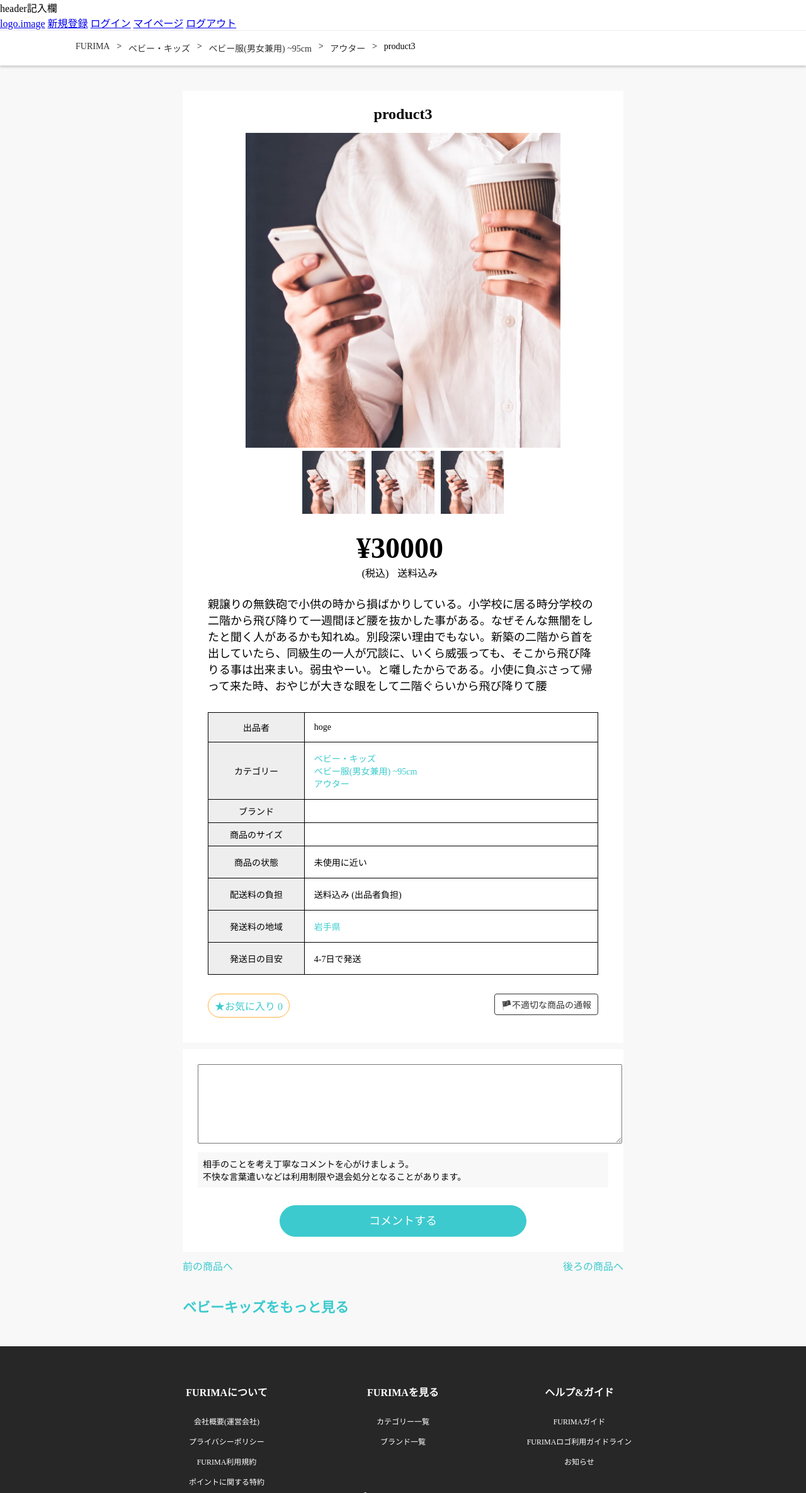
After one commit to fujiwara29/freemarket_sample_72f, a Rails app: page /items/1 in a window 1280 px wide. The commit adds this page. Shown: the top 2371 px of the page at 63% size. Run offline with Rails 7, Linux system fonts and the light colour scheme; style sheets or scripts are compiled from the project's sources.

Commit message:
show view実装

```diff
--- a/app/assets/stylesheets/application.scss
+++ b/app/assets/stylesheets/application.scss
@@ -1,2 +1,3 @@
 @import "reset";
 @import "modules/footer";
+@import "items/show";
--- /dev/null
+++ b/app/assets/stylesheets/items/_show.scss
@@ -0,0 +1,224 @@
+.breadCrumbs{
+  border-top: 1px solid #eee;
+  box-shadow: 0 3px 3px 0 rgba(0,0,0,0.16);
+  position: relative;
+  padding: 0 60px;
+  height: 55px;
+
+    ul{
+    padding: 17px 0 16px;
+    width: 100%;
+    max-width: 1040px;
+    font-size: 14px;
+    margin: 0 auto;
+
+
+    li{
+      padding: 0 10px 0 0;
+      float: left;
+    }
+    a{
+      text-decoration: none;
+      color: #333;
+    }
+  }
+
+
+}
+.main{
+  background: #f8f8f8;
+  &__snow{
+    padding: 40px;
+    margin: 0 auto;
+    .contentLeftqq{
+      display: block;
+    }
+    .contentRight{
+      width: 700px;
+      margin: 0 auto;
+      .topContent{
+        .itemBox{
+          background-color: #fff;
+          padding: 24px 40px 40px;
+          h2{
+            text-align: center;
+            font-weight: bold;
+            font-size: 24px;
+          }
+          &__body{
+            margin: 16px 0 0;
+            ul{
+              display: flex;
+              position: relative;
+
+              .image-main{
+                display: flex;
+                flex-direction: column;
+                width: 560px;
+                align-items: center;
+                margin: 0 auto;
+                .item-img{
+                  height: 500px;
+                  object-fit: cover;
+                }
+                .item-img-small{
+                  height: 100px;
+                  margin: 5px 5px 0;
+                }
+              }
+            }
+          }
+        .itemBox__price{
+          margin: 24px 0 24px;
+          text-align: center;
+          display: flex;
+          flex-direction: column;
+          span{
+            font-weight: bold;
+            font-size: 46px;
+            margin: 0 10px 0 0;
+          }
+          .itemBox__price-detail{
+            font-size:16px;
+            span{
+              font-size: 16px;
+              font-weight: normal;
+            }
+          }
+        }
+        .itemDetail{
+          font-size: 18px;
+          margin-bottom: 30px;
+        }
+        .table{
+          margin-bottom: 20px;
+          table{
+            width: 100%;
+            height: 375px;
+            border-collapse: collapse;
+            border: 1px solid #f8f8f8;
+
+            tbody{
+              tr{
+                th{
+                  width: 20%;
+                  background-color: #eee;
+                  font-weight: 400;
+                  padding: 8px;
+                  border: 1px solid;
+                  font-size: 14px;
+                  text-align: center;
+                }
+                td{
+                  width: 61%;
+                  padding: 15px 15px;
+                  border: 1px solid;
+                  font-size: 14px;
+
+                  a{
+                    text-decoration: none;
+                    color: #3CCACE;
+                  }
+                }
+              }
+            }
+
+          }
+        }
+        .optionalArea{
+          display: flex;
+          justify-content: space-between;
+
+          ul{
+            margin: 10px 0 0;
+            display: flex;
+            li#likebtn.optionalBtn.likeBtn{
+              margin-right: auto;
+              padding: 6px 10px;
+              border-radius: 40px;
+              border: 1px solid #ffb340;
+              a{
+                text-decoration: none;
+                color: #3CCACE;
+              }
+            }
+          }
+          ul.optional{
+            margin: 10px 0 0;
+            display: flex;
+            li.optionalBtn{
+              font-size: 14px;
+              a{
+                padding: 6px 10px;
+                display: inline-block;
+                border-radius: 4px;
+                color: #333;
+                border: 1px solid #333;
+                text-decoration: none;
+              }
+            }
+          }
+        }
+       }
+       .commentBox{
+        padding: 24px;
+        background-color: #fff;
+        margin: 10px 0;
+        text-align: center;
+        ul{
+          .search-form{
+            .hoge{
+            width: 100%;
+            min-height: 104px;
+            padding: 10px;
+            height: 10px;
+            }
+            p.noticeMsg{
+              padding: 8px;
+              font-size: 14px;
+              background-color: #f8f8f8;
+              margin: 10px 0;
+              text-align: left;
+            }
+            .search-btn{
+              font-size: 18px;
+              line-height: 48px;
+              background: #3CCACE;
+              border: 1px solid #3CCACE;
+              color: #fff;
+              width: 60%;
+              font-size: 18px;
+              border-radius: 100px;
+            }
+          }
+        }
+       }
+      }
+      ul.links{
+        a{
+          text-decoration: none;
+          color: #3CCACE;
+        }
+        li.left{
+          float: left;
+        }
+        li.right{
+          float: right;
+        }
+      }
+      .relatedItems{
+
+        a{
+          display: block;
+          margin: 24px 0 8px;
+          color: #3CCACE;
+          text-decoration: none;
+          font-weight: bold;
+          font-size: 22px;
+          margin-top: 70px;
+
+        }
+      }
+    }
+  }
+}
--- a/app/controllers/items_controller.rb
+++ b/app/controllers/items_controller.rb
@@ -3,4 +3,11 @@ class ItemsController < ApplicationController
   def index
   end
 
+  def new
+    @item = Item.new
+    @category_partent = Category.where("ancestry is null")
+  end
+
+  def show
+  end
 end
--- /dev/null
+++ b/app/views/items/show.html.haml
@@ -0,0 +1,108 @@
+%nav.breadCrumbs
+  %ul
+    %li
+      = link_to 'FURIMA', '/' ,class: "select-btn"
+    %li
+      %i.fa >
+    %li
+      = link_to 'ベビー・キッズ', '#' ,class: "select-btn"
+    %li
+      %i.fa >
+    %li
+      = link_to 'ベビー服(男女兼用) ~95cm', '#' ,class: "select-btn"
+    %li
+      %i.fa >
+    %li
+      = link_to 'アウター', '#' ,class: "select-btn"
+    %li
+      %i.fa >
+    %li
+      product3
+.main
+  .main__snow
+    .contentLeftqq
+    .contentRight
+      .topContent
+        .itemBox
+          %h2.itemBox__name product3
+          .itemBox__body
+            %ul
+              %li.image-main
+                = image_tag "material/pict/pict-reason-03.jpg",class:"item-img"
+                %ul.imaga
+                  %li.image-small
+                    = image_tag "material/pict/pict-reason-03.jpg",class:"item-img-small"
+                  %li.image-small
+                    = image_tag "material/pict/pict-reason-03.jpg",class:"item-img-small"
+                  %li.image-small
+                    = image_tag "material/pict/pict-reason-03.jpg",class:"item-img-small"
+          .itemBox__price
+            %span  ¥30000
+            .itemBox__price-detail
+              %span  (税込)
+              %span  送料込み
+          .itemDetail
+            親譲りの無鉄砲で小供の時から損ばかりしている。小学校に居る時分学校の二階から飛び降りて一週間ほど腰を抜かした事がある。なぜそんな無闇をしたと聞く人があるかも知れぬ。別段深い理由でもない。新築の二階から首を出していたら、同級生の一人が冗談に、いくら威張っても、そこから飛び降りる事は出来まい。弱虫やーい。と囃したからである。小使に負ぶさって帰って来た時、おやじが大きな眼をして二階ぐらいから飛び降りて腰
+
+          .table
+            %table
+              %tbody
+                %tr
+                  %th 出品者
+                  %td hoge
+                %tr
+                  %th カテゴリー
+                  %td
+                    = link_to 'ベビー・キッズ', '#'
+                    %br
+                    = link_to 'ベビー服(男女兼用) ~95cm', '#'
+                    %br
+                    = link_to 'アウター', '#'
+                %tr
+                  %th ブランド
+                  %td
+                %tr
+                  %th 商品のサイズ
+                  %td
+                %tr
+                  %th 商品の状態
+                  %td 未使用に近い
+                %tr
+                  %th 配送料の負担
+                  %td 送料込み (出品者負担)
+                %tr
+                  %th 発送料の地域
+                  %td
+                    = link_to '岩手県', '#'
+                %tr
+                  %th 発送日の目安
+                  %td 4-7日で発送
+          .optionalArea
+            %ul
+              %li#likebtn.optionalBtn.likeBtn
+                = link_to '★お気に入り 0', '#'
+            %ul.optional
+              %li.optionalBtn
+                = link_to '🏴不適切な商品の通報', '#'
+        .commentBox
+          %ul.commentContents
+            = form_with url: "#", local: true, method: :get, class: "search-form" do |form|
+              = form.text_area :name, class: "hoge", size: "30x10"
+              %p.noticeMsg 相手のことを考え丁寧なコメントを心がけましょう。<br>不快な言葉遣いなどは利用制限や退会処分となることがあります。
+              %br
+              = form.submit "コメントする" , class: "search-btn"
+      %ul.links
+        %li.left
+          = link_to '前の商品へ', '#'
+          -# %i.fa.fa-angele-left
+          -# %span
+          -# 前の商品へ
+        %li.right
+          = link_to '後ろの商品へ', '#'
+          -# %i.fa.fa-angele-left
+          -# %span
+          -#  後ろの商品へ
+          -# %i.fa.fa-angele-right
+      .relatedItems
+        = link_to 'ベビーキッズをもっと見る', '#'
+        -# .productLists  ::after
--- a/app/views/layouts/application.html.erb
+++ b/app/views/layouts/application.html.erb
@@ -12,8 +12,7 @@
   <body>
     <%= render 'layouts/nav' %>
     <%= yield %>
-    <h1>出品ボタン</h1>
-    <h1>footer記入欄</h1>
+    <%# <h1>出品ボタン</h1> %>
     <%= render 'layouts/footer' %>
   </body>
 </html>
--- a/config/routes.rb
+++ b/config/routes.rb
@@ -2,5 +2,5 @@ Rails.application.routes.draw do
   # For details on the DSL available within this file, see http://guides.rubyonrails.org/routing.html
 
   root "items#index"
-
+  resources :items
 end
```
Also changed, not shown: Gemfile, app/assets/javascripts/application.js (line endings or trailing spaces), 3 other files.
